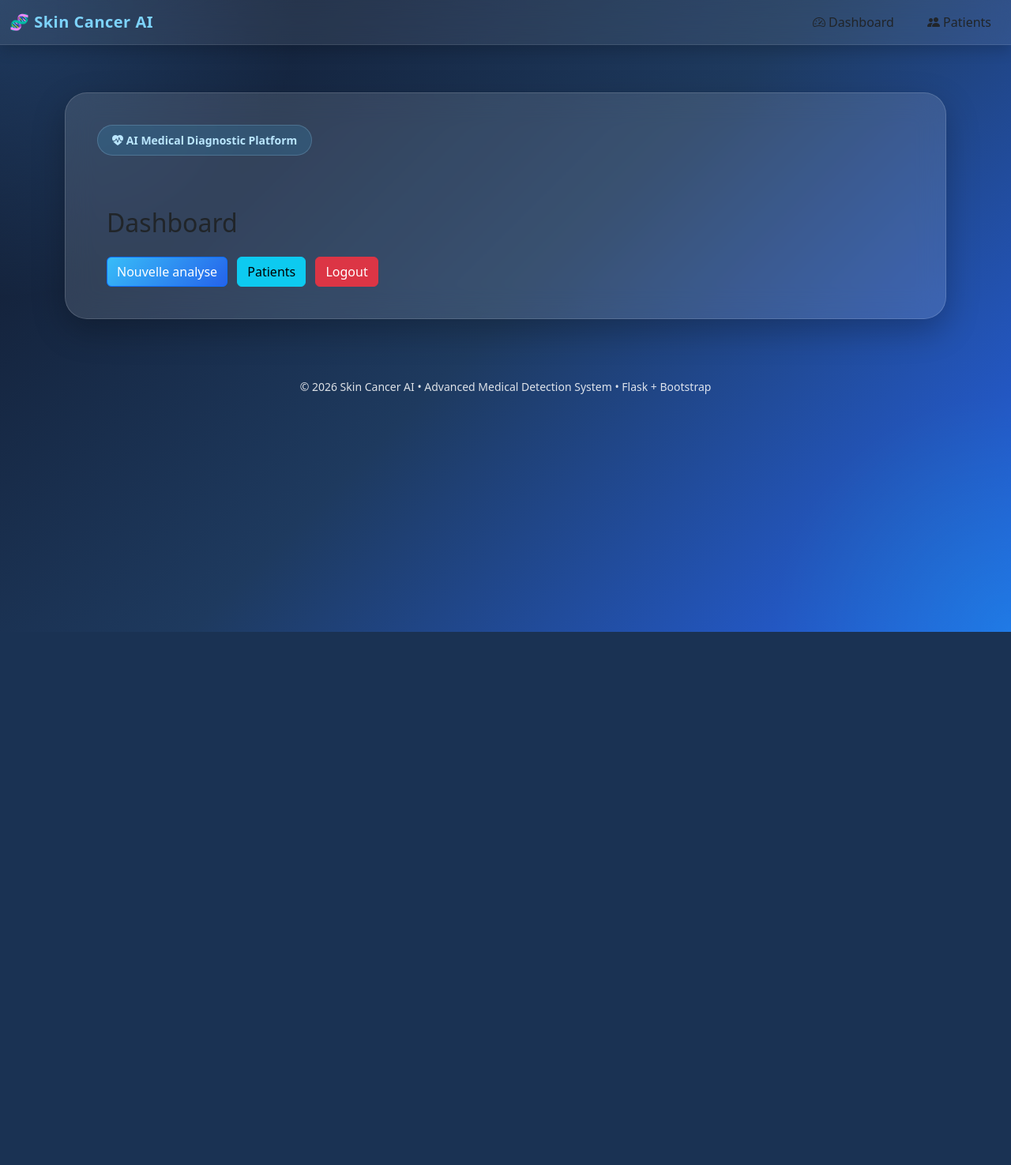
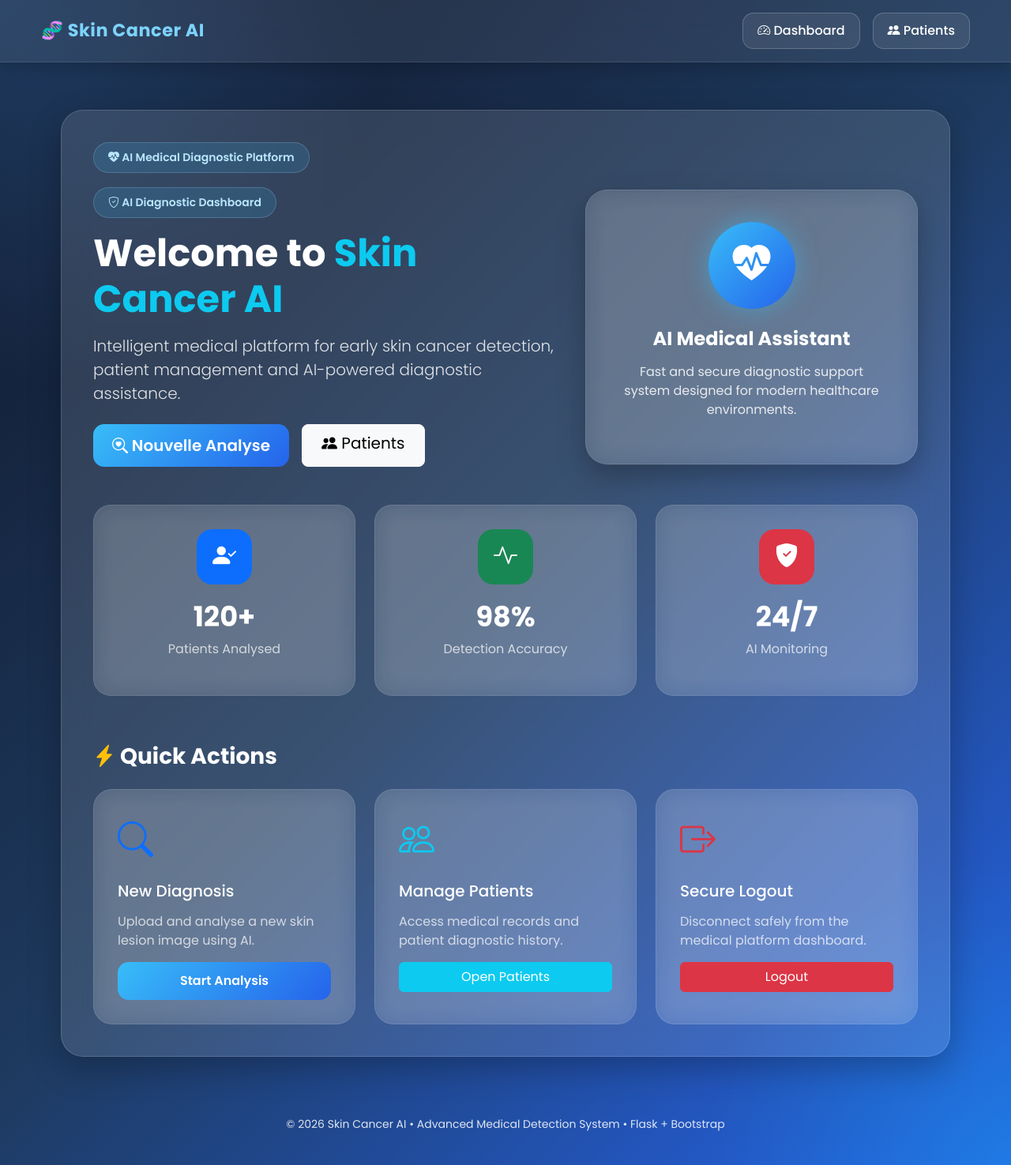
Before and after one commit to aya-ben-chaieb/skin-cancer-flask-app, a Flask app: page /dashboard in a window 1280 px wide. Shown: the whole page at 79% size. Before the commit the page ends 800 px from the top, so only its background shows below. Run offline with Flask 3, Linux system fonts and the light colour scheme; a user stored in the database is signed in; parts of the project's set-up code (start-up, migrations or seed data) failed here and were passed over.

Commit message:
Revamp dashboard with AI features and quick actions
Updated the dashboard layout and added new sections for AI diagnostics and patient management.

```diff
--- a/templates/dashboard.html
+++ b/templates/dashboard.html
@@ -1,25 +1,295 @@
 {% extends "base.html" %}
 {% block content %}
 
-<!DOCTYPE html>
-<html lang="en">
-<head>
-    <meta charset="UTF-8">
-    <title>Dashboard</title>
+<!-- ===== HERO SECTION ===== -->
 
-    <!-- Bootstrap -->
-    <link href="https://cdn.jsdelivr.net/npm/bootstrap@5.3.0/dist/css/bootstrap.min.css" rel="stylesheet">
-</head>
-<body>
+<div class="row align-items-center mb-5">
 
-<div class="container mt-5">
-    <h2 class="mb-4">Dashboard</h2>
+    <div class="col-lg-7">
 
-    <a class="btn btn-primary me-2" href="/predict">Nouvelle analyse</a>
-    <a class="btn btn-info me-2" href="/patients">Patients</a>
-    <a class="btn btn-danger" href="/logout">Logout</a>
+        <div class="medical-badge mb-3">
+            <i class="bi bi-shield-check"></i>
+            AI Diagnostic Dashboard
+        </div>
+
+        <h1 class="display-5 fw-bold mb-3">
+            Welcome to <span class="text-info">Skin Cancer AI</span>
+        </h1>
+
+        <p class="lead mb-4">
+            Intelligent medical platform for early skin cancer detection,
+            patient management and AI-powered diagnostic assistance.
+        </p>
+
+        <div class="d-flex flex-wrap gap-3">
+
+            <a href="/predict" class="btn btn-primary btn-lg px-4">
+                <i class="bi bi-search-heart"></i>
+                Nouvelle Analyse
+            </a>
+
+            <a href="/patients" class="btn btn-light btn-lg px-4">
+                <i class="bi bi-people-fill"></i>
+                Patients
+            </a>
+
+        </div>
+
+    </div>
+
+    <!-- RIGHT SIDE IMAGE / CARD -->
+
+    <div class="col-lg-5 mt-5 mt-lg-0">
+
+        <div class="dashboard-hero-card text-center">
+
+            <div class="pulse-icon">
+                <i class="bi bi-heart-pulse-fill"></i>
+            </div>
+
+            <h4 class="mt-4 fw-bold">
+                AI Medical Assistant
+            </h4>
+
+            <p class="mt-3">
+                Fast and secure diagnostic support system designed
+                for modern healthcare environments.
+            </p>
+
+        </div>
+
+    </div>
+
 </div>
 
-</body>
-</html>
+<!-- ===== STATS SECTION ===== -->
+
+<div class="row g-4 mb-5">
+
+    <div class="col-md-4">
+
+        <div class="stats-card">
+
+            <div class="stats-icon bg-primary">
+                <i class="bi bi-person-check-fill"></i>
+            </div>
+
+            <h3>120+</h3>
+
+            <p>Patients Analysed</p>
+
+        </div>
+
+    </div>
+
+    <div class="col-md-4">
+
+        <div class="stats-card">
+
+            <div class="stats-icon bg-success">
+                <i class="bi bi-activity"></i>
+            </div>
+
+            <h3>98%</h3>
+
+            <p>Detection Accuracy</p>
+
+        </div>
+
+    </div>
+
+    <div class="col-md-4">
+
+        <div class="stats-card">
+
+            <div class="stats-icon bg-danger">
+                <i class="bi bi-shield-fill-check"></i>
+            </div>
+
+            <h3>24/7</h3>
+
+            <p>AI Monitoring</p>
+
+        </div>
+
+    </div>
+
+</div>
+
+<!-- ===== QUICK ACTIONS ===== -->
+
+<div class="quick-actions">
+
+    <h3 class="mb-4">
+        <i class="bi bi-lightning-charge-fill text-warning"></i>
+        Quick Actions
+    </h3>
+
+    <div class="row g-4">
+
+        <div class="col-md-4">
+
+            <div class="action-card">
+
+                <div class="action-icon text-primary">
+                    <i class="bi bi-search"></i>
+                </div>
+
+                <h5>New Diagnosis</h5>
+
+                <p>
+                    Upload and analyse a new skin lesion image using AI.
+                </p>
+
+                <a href="/predict" class="btn btn-primary w-100">
+                    Start Analysis
+                </a>
+
+            </div>
+
+        </div>
+
+        <div class="col-md-4">
+
+            <div class="action-card">
+
+                <div class="action-icon text-info">
+                    <i class="bi bi-people"></i>
+                </div>
+
+                <h5>Manage Patients</h5>
+
+                <p>
+                    Access medical records and patient diagnostic history.
+                </p>
+
+                <a href="/patients" class="btn btn-info w-100 text-white">
+                    Open Patients
+                </a>
+
+            </div>
+
+        </div>
+
+        <div class="col-md-4">
+
+            <div class="action-card">
+
+                <div class="action-icon text-danger">
+                    <i class="bi bi-box-arrow-right"></i>
+                </div>
+
+                <h5>Secure Logout</h5>
+
+                <p>
+                    Disconnect safely from the medical platform dashboard.
+                </p>
+
+                <a href="/logout" class="btn btn-danger w-100">
+                    Logout
+                </a>
+
+            </div>
+
+        </div>
+
+    </div>
+
+</div>
+
+<!-- ===== CUSTOM STYLE ===== -->
+
+<style>
+
+    .dashboard-hero-card{
+        background: rgba(255,255,255,0.12);
+        border-radius: 28px;
+        padding: 40px;
+        backdrop-filter: blur(16px);
+        border: 1px solid rgba(255,255,255,0.1);
+        box-shadow: 0 15px 35px rgba(0,0,0,0.25);
+    }
+
+    .pulse-icon{
+        width: 110px;
+        height: 110px;
+        margin: auto;
+        border-radius: 50%;
+        background: linear-gradient(135deg,#38bdf8,#2563eb);
+        display:flex;
+        align-items:center;
+        justify-content:center;
+        font-size: 48px;
+        color:white;
+        box-shadow: 0 0 30px rgba(56,189,248,0.5);
+    }
+
+    .stats-card{
+        background: rgba(255,255,255,0.12);
+        border-radius: 22px;
+        padding: 30px;
+        text-align:center;
+        backdrop-filter: blur(15px);
+        transition: 0.3s;
+        border: 1px solid rgba(255,255,255,0.1);
+    }
+
+    .stats-card:hover{
+        transform: translateY(-8px);
+        box-shadow: 0 18px 35px rgba(0,0,0,0.25);
+    }
+
+    .stats-card h3{
+        font-size: 2.2rem;
+        font-weight: 700;
+        margin-top: 20px;
+    }
+
+    .stats-card p{
+        opacity:0.85;
+    }
+
+    .stats-icon{
+        width:70px;
+        height:70px;
+        border-radius:20px;
+        margin:auto;
+        display:flex;
+        align-items:center;
+        justify-content:center;
+        color:white;
+        font-size:30px;
+    }
+
+    .quick-actions{
+        margin-top: 60px;
+    }
+
+    .action-card{
+        background: rgba(255,255,255,0.12);
+        border-radius: 24px;
+        padding: 30px;
+        backdrop-filter: blur(15px);
+        transition: 0.3s;
+        height:100%;
+        border: 1px solid rgba(255,255,255,0.1);
+    }
+
+    .action-card:hover{
+        transform: translateY(-8px);
+        box-shadow: 0 18px 35px rgba(0,0,0,0.25);
+    }
+
+    .action-icon{
+        font-size: 45px;
+        margin-bottom: 18px;
+    }
+
+    .action-card p{
+        margin: 15px 0;
+        opacity:0.85;
+    }
+
+</style>
+
 {% endblock %}
```
